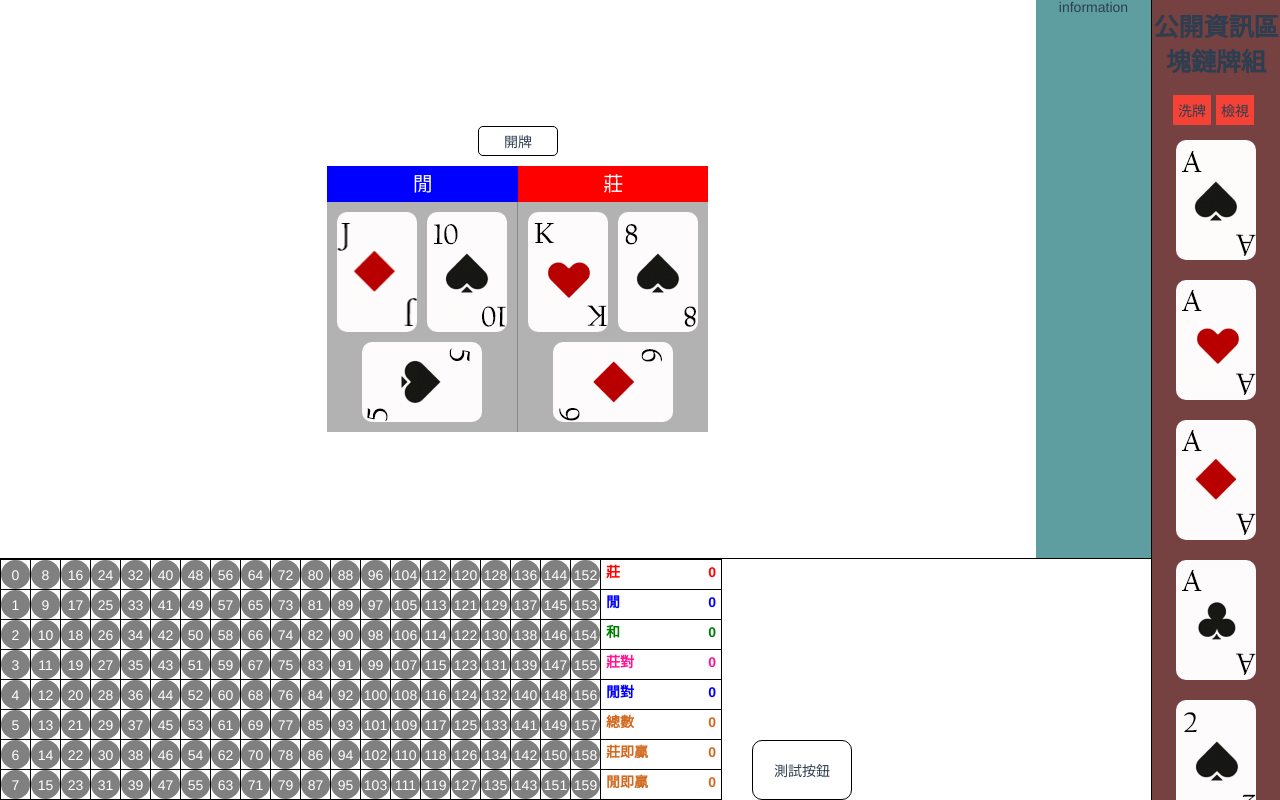
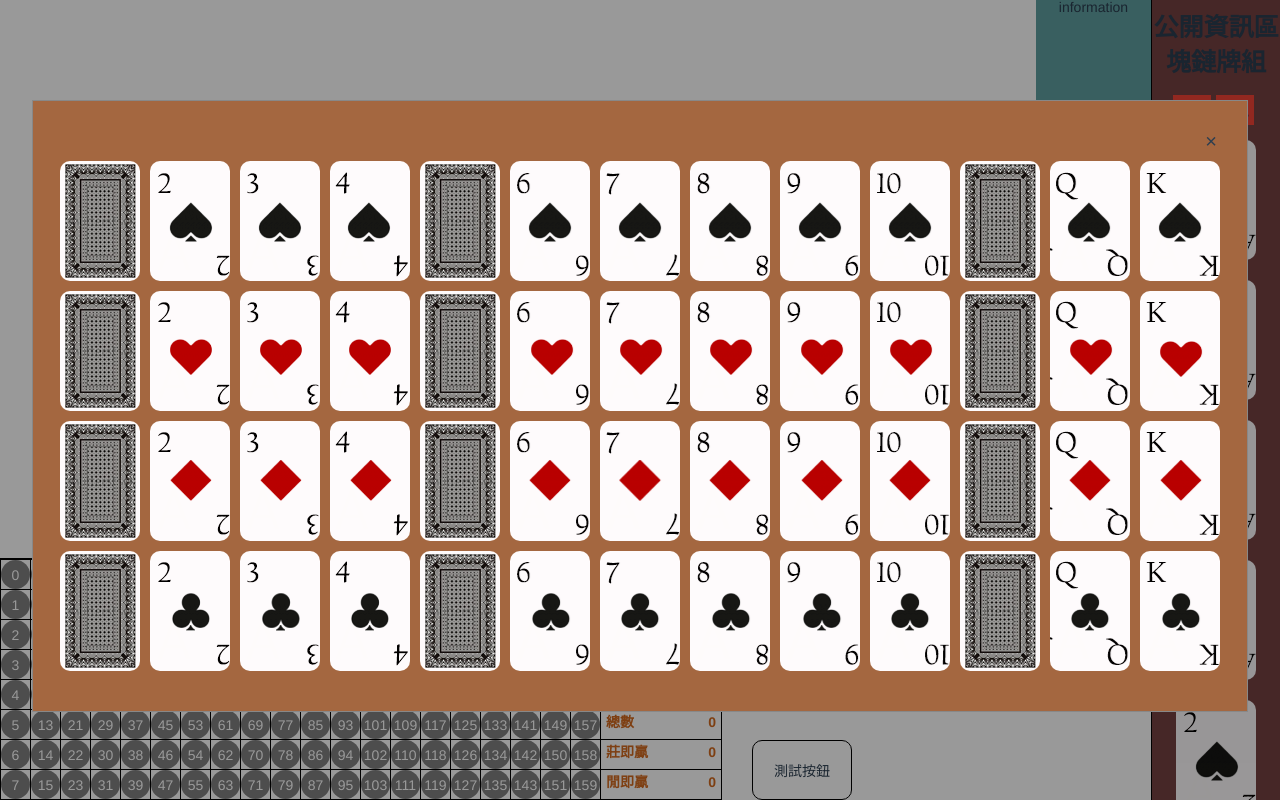
Before and after one commit to martin-frontend/baccarat, a Vue app: page / in a window 1280 px wide. Both pictures are taken after a click on the button "檢視". Shown: the top 800 px of the page. Built offline with nearby package versions, Linux system fonts and the light colour scheme.

Commit message:
加上Dialog及蓋牌樣式

```diff
--- /dev/null
+++ b/src/views/blockchain/dialog.vue
@@ -0,0 +1,119 @@
+<template>
+  <div v-show="group.isVisible" class="modal">
+    <div class="modal-content">
+      <span class="close" @click="handleClose()">&times;</span>
+      <div class="pluker">
+        <div v-for="(item, index) in 13" :key="index">
+          <div
+            :class="[`club ${handleSuits('club', item)} `, { 'isFold': handleResult(item) ? true:false }]"
+          ></div>
+          <div :class="[`diamond ${handleSuits('diamond', item)}`, { 'isFold': handleResult(item) ? true:false }]"></div>
+          <div :class="[`heart ${handleSuits('heart', item)}`, { 'isFold': handleResult(item) ? true:false }]"></div>
+          <div :class="[`spade ${handleSuits('spade', item)}`, { 'isFold': handleResult(item) ? true:false }]"></div>
+        </div>
+      </div>
+    </div>
+  </div>
+</template>
+<script>
+export default {
+  name: 'Dialog',
+  inject: ['group'],
+  data() {
+    return {
+      isFold: false,
+      result: [1, 5, 11]
+    }
+  },
+  methods: {
+    handleSuits(suit, number) {
+      return `${suit}-${number}`
+    },
+    handleClose() {
+      this.group.isVisible = !this.group.isVisible
+    },
+    handleResult(number) {
+      return this.result.filter(a => a === number).length
+    }
+  }
+}
+</script>
+<style lang="scss" scoped>
+$suitsList: (
+  0: "club",
+  1: "diamond",
+  2: "heart",
+  3: "spade",
+);
+.modal {
+  overflow: auto;
+  height: 100%;
+  position: fixed;
+  z-index: 1;
+  padding-top: 100px;
+  left: 0;
+  top: 0;
+  width: 100%;
+  height: 100%;
+  background-color: rgb(0, 0, 0);
+  background-color: rgba(0, 0, 0, 0.4);
+
+  .close {
+    float: right;
+    font-size: 20px;
+  }
+
+  .modal-content {
+    background-color: #a46740;
+    margin: auto;
+    padding: 30px;
+    border: 1px solid #888;
+    width: 95%;
+  }
+
+  .pluker {
+    display: flex;
+    justify-content: center;
+    width: 100%;
+    height: auto;
+    @each $suitNumber, $suit in $suitsList {
+      @for $i from 1 through 13 {
+        .#{$suit}-#{$i} {
+          margin: 10px 5px;
+          border-radius: 10px;
+          height: 120px;
+          width: 80px;
+          background-image: url("../../assets/puker-css-sprites/img/puker.png");
+          background-position: (($i - 1) * 8.333%) ($suitNumber * 25%);
+          background-repeat: no-repeat;
+        }
+      }
+    }
+
+  .isFold {
+    background-image: url("../../assets/puker-css-sprites/img/puker.png");
+    background-position: 0 100%;
+    background-repeat: no-repeat;
+  }
+  }
+
+  .title {
+    font-size: 25px;
+    line-height: 35px;
+    font-weight: bold;
+    padding: 10px 0;
+  }
+
+  .btn {
+    background-color: #f44336;
+    padding: 5px;
+  }
+
+  .btn + .btn {
+    margin: 5px;
+  }
+
+}
+
+/* Modal Content */
+</style>
--- a/src/views/blockchain/index.vue
+++ b/src/views/blockchain/index.vue
@@ -1,27 +1,41 @@
 <template>
+  <div>
     <div class="blockchain">
       <h1 class="title">公開資訊區塊鏈牌組</h1>
       <button class="btn">洗牌</button>
-    <button class="btn">檢視</button>
+      <button class="btn" @click="handleView(true)">檢視</button>
       <div v-for="(item, index) in 13" :key="index" class="pluker">
         <div :class="`club ${handleSuits('club', item)} `"></div>
         <div :class="`diamond ${handleSuits('diamond', item)}`"></div>
         <div :class="`heart ${handleSuits('heart', item)}`"></div>
         <div :class="`spade ${handleSuits('spade', item)}`"></div>
       </div>
+      <Dialog />
+    </div>
   </div>
 </template>
 <script>
+import Dialog from './dialog'
 export default {
   name: 'Blockchain',
+  components: { Dialog },
   data() {
     return {
+      isVisible: false,
       result: '5,11,7,8'
+    }
+  },
+  provide() {
+    return {
+      group: this
     }
   },
   methods: {
     handleSuits(suit, number) {
       return `${suit}-${number}`
+    },
+    handleView(value) {
+      this.isVisible = value
     }
   }
 }
```
Lines whose indentation alone changed are shown as unchanged.
